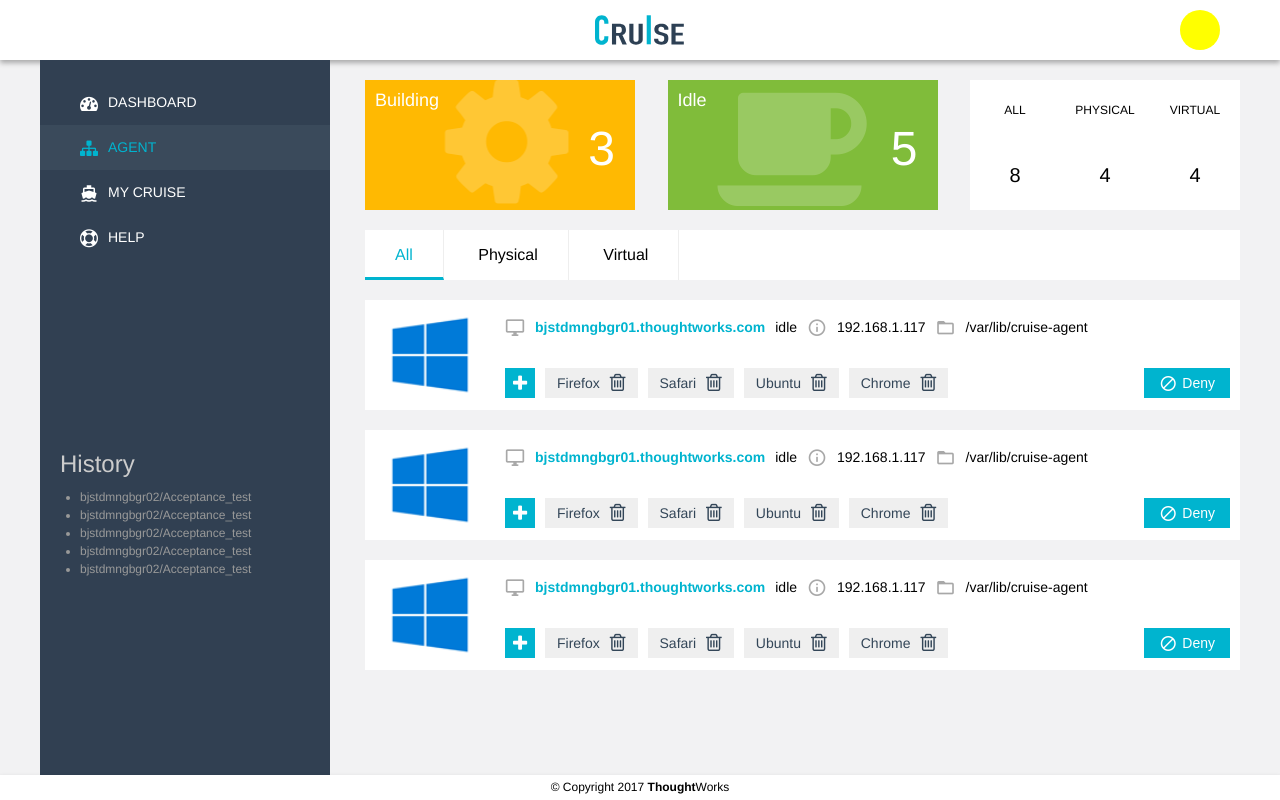
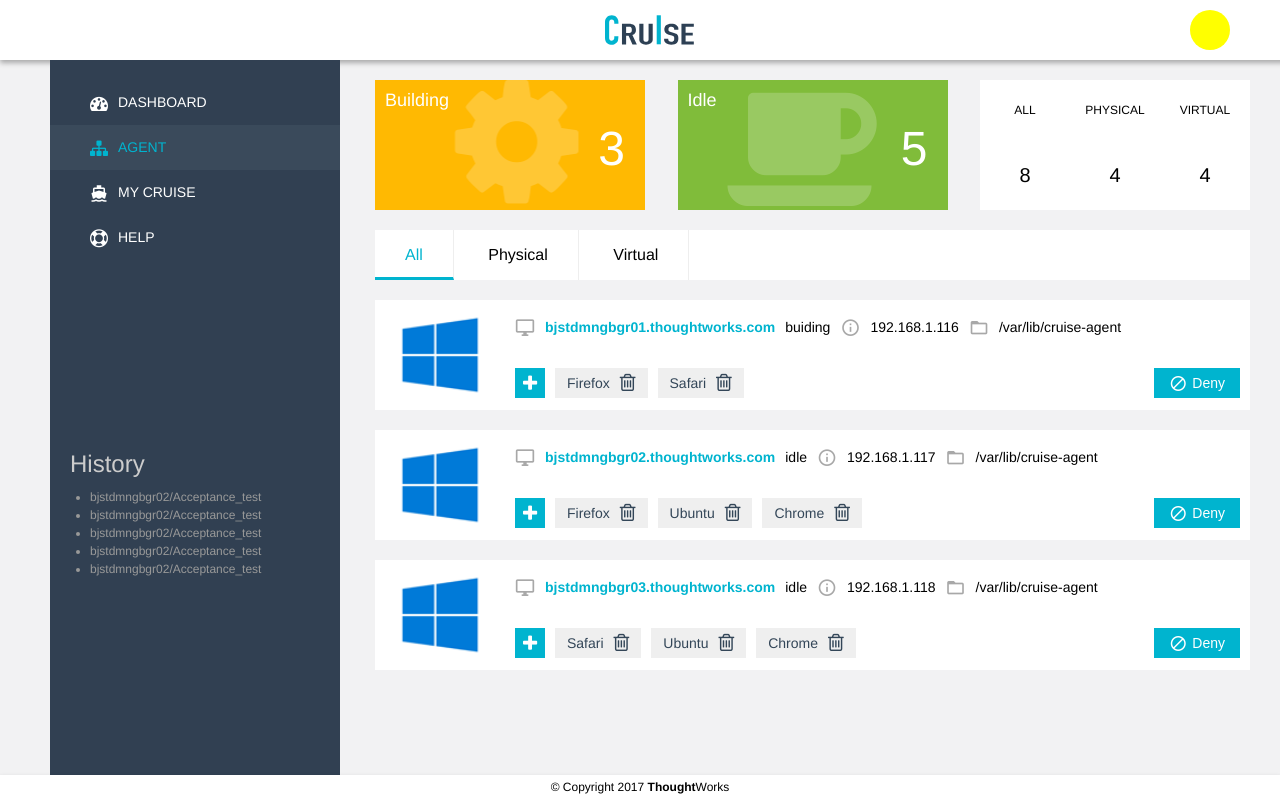
Before and after one commit to co-kevin/cruise, a website built with webpack: page index.html in a window 1280 px wide. Built offline with nearby package versions, Linux system fonts and the light colour scheme; a web font is replaced by a local one.

Commit message:
feat: render agent list

```diff
--- a/package.json
+++ b/package.json
@@ -11,6 +11,9 @@
     "test": "echo \"Error: no test specified\" && exit 1"
   },
   "devDependencies": {
+    "@babel/core": "^7.4.4",
+    "@babel/preset-env": "^7.4.4",
+    "babel-loader": "^8.0.5",
     "clean-webpack-plugin": "^2.0.2",
     "css-loader": "^2.1.1",
     "file-loader": "^3.0.1",
--- /dev/null
+++ b/src/agent.js
@@ -0,0 +1,68 @@
+import AgentTemplate from './components/agent.html'
+import Agents from './mock/agents'
+
+class Agent {
+  constructor(raw) {
+    this.id = raw.id
+    this.os = raw.os
+    this.host = raw.host
+    this.status = raw.status
+    this.ipaddr = raw.ipaddr
+    this.path = raw.path
+    this.resources = raw.resources
+  }
+
+  deleteResource (resource) {
+    const index = this.resources.findIndex(resource)
+    if (index) {
+      this.resources.splice(index, 1)
+    }
+  }
+
+  addResource (resource) {
+    this.resources.push(resource)
+  }
+
+  render () {
+    const AgentDiv = document.createElement('div')
+    AgentDiv.innerHTML = AgentTemplate
+
+    const os = AgentDiv.querySelector('[name=os]')
+    const host = AgentDiv.querySelector('[name=host]')
+    const status = AgentDiv.querySelector('[name=status]')
+    const ipaddr = AgentDiv.querySelector('[name=ipaddr]')
+    const path = AgentDiv.querySelector('[name=path]')
+    const resources = AgentDiv.querySelector('[name=resources]')
+
+    os.classList.add(this.os)
+    host.innerHTML = this.host
+    status.innerHTML = this.status
+    ipaddr.innerHTML = this.ipaddr
+    path.innerHTML = this.path
+
+    let resourcesHTML = ''
+    this.resources.forEach(r => {
+      resourcesHTML += `
+      <div class="resource" name="resource">
+        <span class="name">${r}</span>
+        <i class="icon-trash" onclick="removeResource(this)"></i>
+      </div>
+      `
+    })
+    resources.innerHTML = resourcesHTML
+
+    return AgentDiv
+  }
+}
+
+export function renderAgents (agents) {
+  const agentList = document.getElementById('agent-list')
+  agents.forEach(raw => {
+    const agent = new Agent(raw)
+    agentList.appendChild(agent.render())
+  })
+}
+
+window.onload = () => {
+  renderAgents(Agents)
+}
--- /dev/null
+++ b/src/components/agent.html
@@ -0,0 +1,29 @@
+<div class="agent">
+  <div name="os" class="os"></div>
+  <div style="flex: 1;">
+    <div class="field-row">
+      <i class="icon-desktop mgr10"></i>
+      <b class="host mgr10" name="host">bjstdmngbgr01.thoughtworks.com</b>
+      <span class="status mgr10" name="status">idle</span>
+      <i class="icon-info mgr10"></i>
+      <span class="ipaddr mgr10" name="ipaddr">192.168.1.117</span>
+      <i class="icon-folder mgr10"></i>
+      <span class="path mgr10" name="path">/var/lib/cruise-agent</span>
+    </div>
+    <div class="field-row">
+      <button class="btn plus"><i class="icon-plus"></i></button>
+      <div class="resources" name="resources">
+        <div class="resource" name="resource">
+          <span class="name">Firefox</span>
+          <i class="icon-trash" onclick="removeResource(this)"></i>
+        </div>
+      </div>
+      <div class="options">
+        <button class="btn btn-with-icon">
+          <i class="icon-deny"></i>
+          <span>Deny</span>
+        </button>
+      </div>
+    </div>
+  </div>
+</div>
--- a/src/index.js
+++ b/src/index.js
@@ -1,20 +1,5 @@
 import './styles/main.scss'
 import './router'
-
-import Popper from './components/popper/popper.html'
-
-console.log(Popper)
-
-function bindEventListener () {
-  const btnPlus = document.querySelectorAll('.btn.plus')
-  btnPlus.forEach(btn => {
-    btn.addEventListener('click', () => {
-      console.log('on click', this)
-    })
-  })
-}
-
-bindEventListener()
 
 window.removeResource = function (event) {
   console.log(event)
--- /dev/null
+++ b/src/mock/agents.json
@@ -0,0 +1,40 @@
+[
+  {
+    "id": 1,
+    "os": "windows",
+    "host": "bjstdmngbgr01.thoughtworks.com",
+    "status": "buiding",
+    "ipaddr": "192.168.1.116",
+    "path": "/var/lib/cruise-agent",
+    "resources": [
+      "Firefox",
+      "Safari"
+    ]
+  },
+  {
+    "id": 2,
+    "os": "windows",
+    "host": "bjstdmngbgr02.thoughtworks.com",
+    "status": "idle",
+    "ipaddr": "192.168.1.117",
+    "path": "/var/lib/cruise-agent",
+    "resources": [
+      "Firefox",
+      "Ubuntu",
+      "Chrome"
+    ]
+  },
+  {
+    "id": 3,
+    "os": "windows",
+    "host": "bjstdmngbgr03.thoughtworks.com",
+    "status": "idle",
+    "ipaddr": "192.168.1.118",
+    "path": "/var/lib/cruise-agent",
+    "resources": [
+      "Safari",
+      "Ubuntu",
+      "Chrome"
+    ]
+  }
+]
--- a/src/router.js
+++ b/src/router.js
@@ -1,4 +1,5 @@
 import AgentPage from './views/agent.html'
+import './agent'
 
 const routerView = document.getElementById('router-view')
 routerView.innerHTML = AgentPage
--- a/src/styles/main.scss
+++ b/src/styles/main.scss
@@ -6,6 +6,8 @@
 
 html, body {
   margin: 0;
+  min-height: 768px;
+  min-width: 1300px;
   background-color: #f2f2f3;
   font-family: "Helvetica Neue",Helvetica,"PingFang SC","Hiragino Sans GB","Microsoft YaHei","微软雅黑",Arial,sans-serif;
 }
--- a/src/views/agent.html
+++ b/src/views/agent.html
@@ -31,128 +31,6 @@
   <div class="tab">Virtual</div>
 </div>
 
-<div class="agent-wrapper">
-  <div class="agent">
-    <div class="os"></div>
-    <div style="flex: 1;">
-      <div class="field-row">
-        <i class="icon-desktop mgr10"></i>
-        <b class="host mgr10">bjstdmngbgr01.thoughtworks.com</b>
-        <span class="status mgr10">idle</span>
-        <i class="icon-info mgr10"></i>
-        <span class="ipaddr mgr10">192.168.1.117</span>
-        <i class="icon-folder mgr10"></i>
-        <span class="path mgr10">/var/lib/cruise-agent</span>
-      </div>
-      <div class="field-row">
-        <button class="btn plus"><i class="icon-plus"></i></button>
-        <div class="resources">
-          <div class="resource">
-            <span class="name">Firefox</span>
-            <i class="icon-trash" onclick="removeResource(this)"></i>
-          </div>
-          <div class="resource">
-            <span class="name">Safari</span>
-            <i class="icon-trash"></i>
-          </div>
-          <div class="resource">
-            <span class="name">Ubuntu</span>
-            <i class="icon-trash"></i>
-          </div>
-          <div class="resource">
-            <span class="name">Chrome</span>
-            <i class="icon-trash"></i>
-          </div>
-        </div>
-        <div class="options">
-          <button class="btn btn-with-icon">
-            <i class="icon-deny"></i>
-            <span>Deny</span>
-          </button>
-        </div>
-      </div>
-    </div>
-  </div>
-  <div class="agent">
-      <div class="os"></div>
-      <div style="flex: 1;">
-        <div class="field-row">
-          <i class="icon-desktop mgr10"></i>
-          <b class="host mgr10">bjstdmngbgr01.thoughtworks.com</b>
-          <span class="status mgr10">idle</span>
-          <i class="icon-info mgr10"></i>
-          <span class="ipaddr mgr10">192.168.1.117</span>
-          <i class="icon-folder mgr10"></i>
-          <span class="path mgr10">/var/lib/cruise-agent</span>
-        </div>
-        <div class="field-row">
-          <button class="btn plus"><i class="icon-plus"></i></button>
-          <div class="resources">
-            <div class="resource">
-              <span class="name">Firefox</span>
-              <i class="icon-trash"></i>
-            </div>
-            <div class="resource">
-              <span class="name">Safari</span>
-              <i class="icon-trash"></i>
-            </div>
-            <div class="resource">
-              <span class="name">Ubuntu</span>
-              <i class="icon-trash"></i>
-            </div>
-            <div class="resource">
-              <span class="name">Chrome</span>
-              <i class="icon-trash"></i>
-            </div>
-          </div>
-          <div class="options">
-            <button class="btn btn-with-icon">
-              <i class="icon-deny"></i>
-              <span>Deny</span>
-            </button>
-          </div>
-        </div>
-      </div>
-    </div>
-    <div class="agent">
-        <div class="os"></div>
-        <div style="flex: 1;">
-          <div class="field-row">
-            <i class="icon-desktop mgr10"></i>
-            <b class="host mgr10">bjstdmngbgr01.thoughtworks.com</b>
-            <span class="status mgr10">idle</span>
-            <i class="icon-info mgr10"></i>
-            <span class="ipaddr mgr10">192.168.1.117</span>
-            <i class="icon-folder mgr10"></i>
-            <span class="path mgr10">/var/lib/cruise-agent</span>
-          </div>
-          <div class="field-row">
-            <button class="btn plus"><i class="icon-plus"></i></button>
-            <div class="resources">
-              <div class="resource">
-                <span class="name">Firefox</span>
-                <i class="icon-trash"></i>
-              </div>
-              <div class="resource">
-                <span class="name">Safari</span>
-                <i class="icon-trash"></i>
-              </div>
-              <div class="resource">
-                <span class="name">Ubuntu</span>
-                <i class="icon-trash"></i>
-              </div>
-              <div class="resource">
-                <span class="name">Chrome</span>
-                <i class="icon-trash"></i>
-              </div>
-            </div>
-            <div class="options">
-              <button class="btn btn-with-icon">
-                <i class="icon-deny"></i>
-                <span>Deny</span>
-              </button>
-            </div>
-          </div>
-        </div>
-      </div>
+<div id="agent-list" class="agent-wrapper">
+
 </div>
--- a/webpack.config.js
+++ b/webpack.config.js
@@ -24,6 +24,13 @@
   ],
   module: {
     rules: [
+      {
+        test: /\.js$/,
+        exclude: /(node_modules)/,
+        use: {
+          loader: 'babel-loader'
+        }
+      },
       {
         test: /\.(css|scss)$/,
         use: [
```
Also changed, not shown: .babelrc (added), 1 other file.
